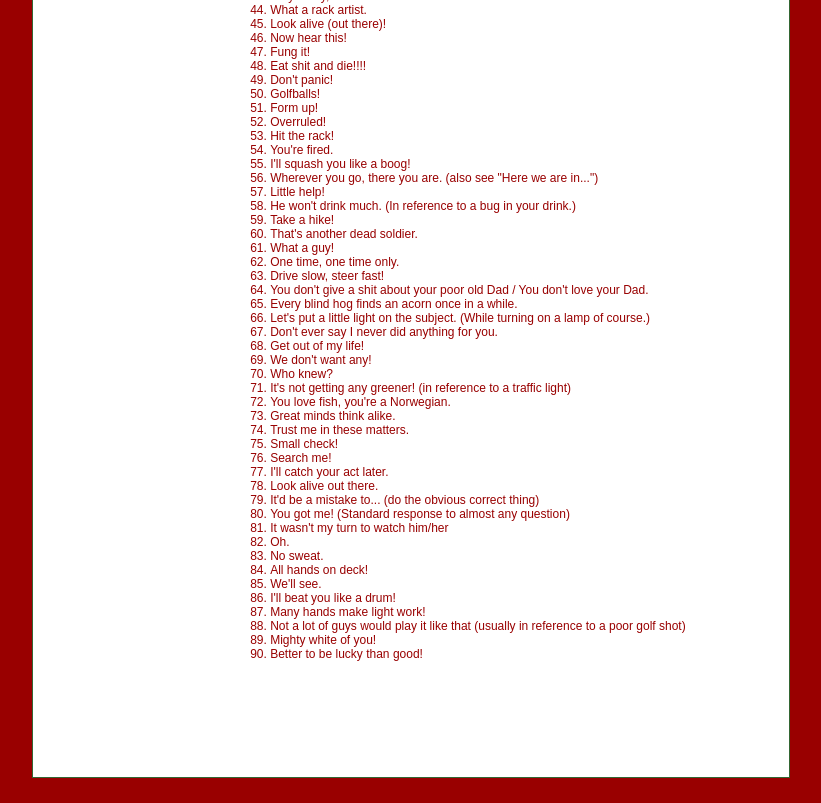
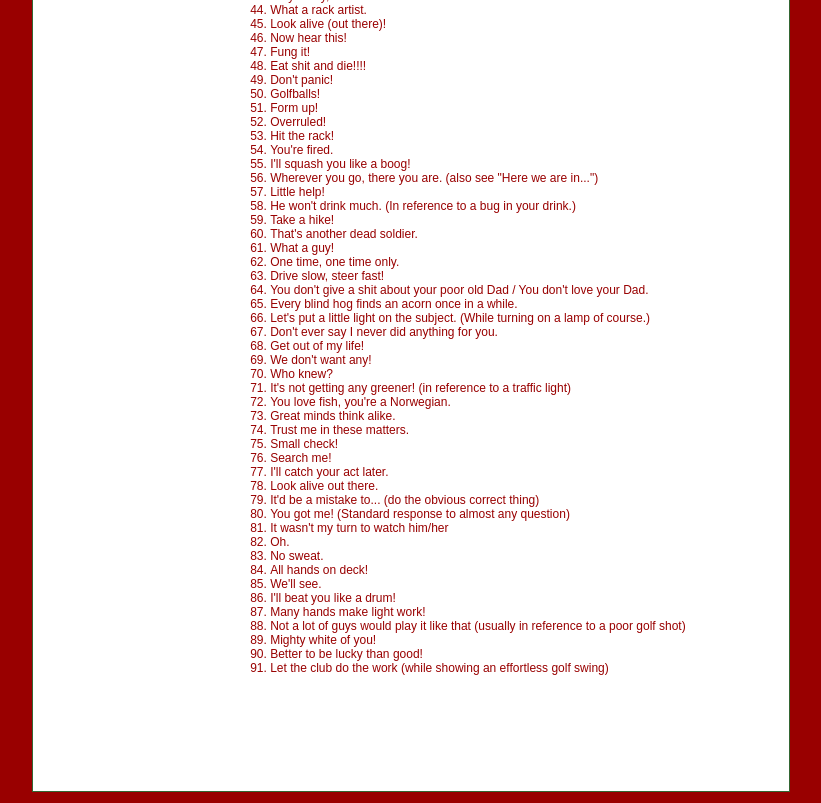
Before and after one commit to impunity/statebeach.org, a plain HTML site: page dadisms.html in a window 1280 px wide. Shown: the part 867-1670 px from the top of the page, without its empty margins (229-1050 px from the left). Drawn offline with Linux system fonts and the light colour scheme.

Commit message:
more dadisms

```diff
--- a/dadisms.html
+++ b/dadisms.html
@@ -128,6 +128,8 @@ course.)
 <LI>Not a lot of guys would play it like that (usually in reference to a poor golf shot)
 <LI>Mighty white of you!
 <LI>Better to be lucky than good!
+<LI>Let the club do the work (while showing an effortless golf swing)
+</UL>
 </P>
 
 </td>
```
